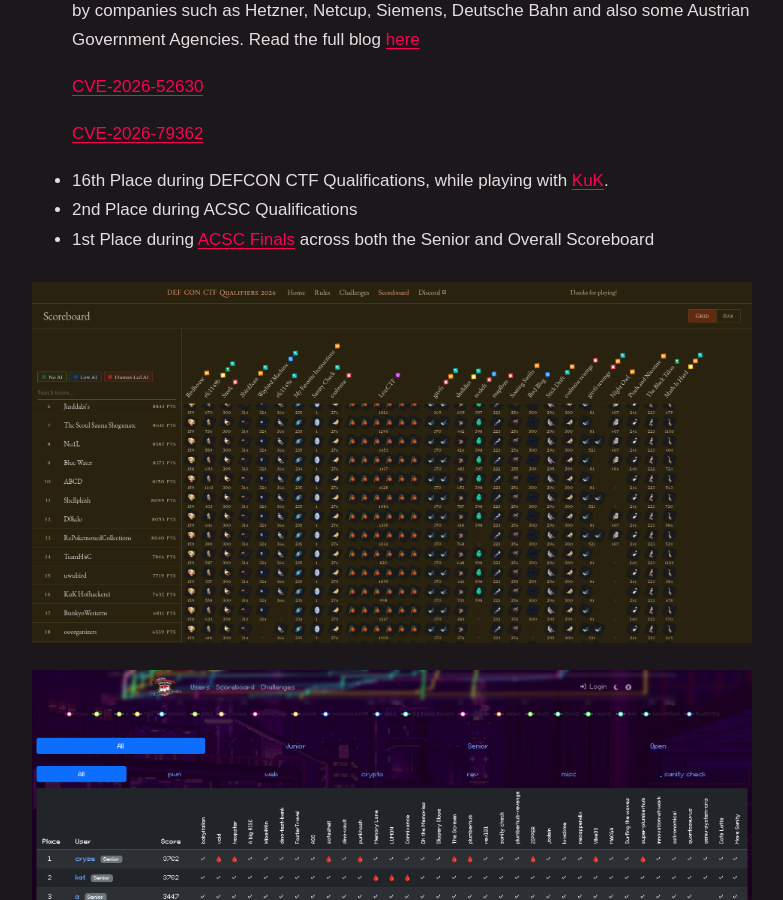
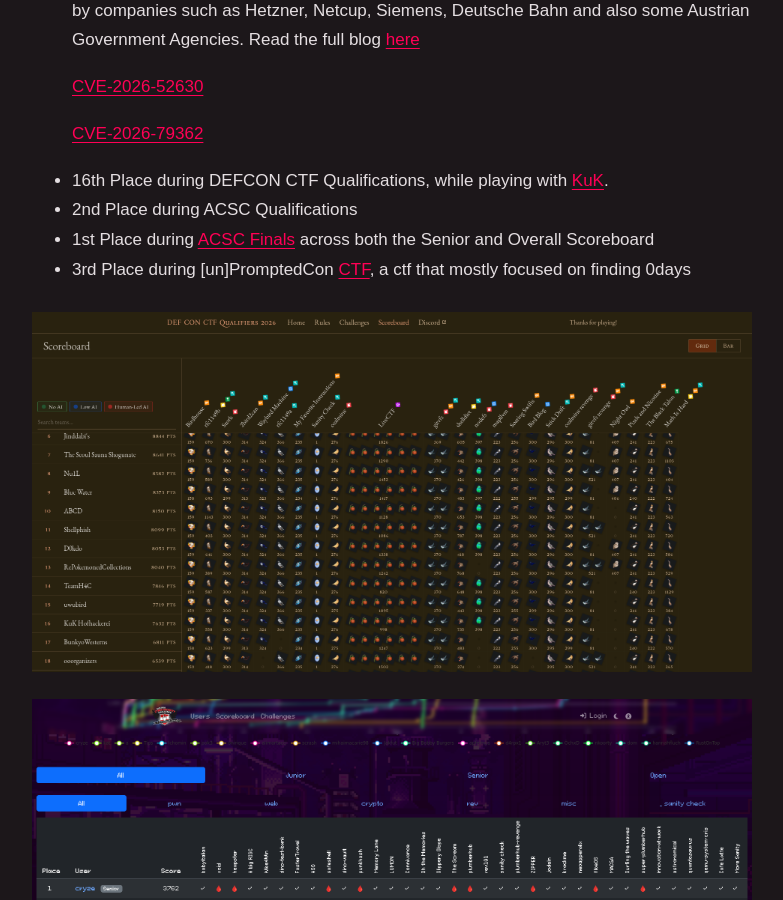
Before and after one commit to Katiemeows/katiemeows.github.io, a Jekyll site: the page built from _posts/2026-01-01-what-i-did.md, in a window 1280 px wide and 900 px high, scrolled down 621 px. Shown: the whole window, without its empty margins (248-1031 px from the left). Built offline with Jekyll 4.4.1, drawn with Linux system fonts in a browser that asks for light colours.

Commit message:
3rd place unpromptedcon aictf

```diff
--- a/_posts/2026-01-01-what-i-did.md
+++ b/_posts/2026-01-01-what-i-did.md
@@ -16,6 +16,7 @@ This page is more or less for myself, since not everything I did this year is wo
 * 16th Place during DEFCON CTF Qualifications, while playing with [KuK](https://hofhackerei.at/).
 * 2nd Place during ACSC Qualifications
 * 1st Place during [ACSC Finals](https://verbotengut.at/news/austria-cyber-security-challenge-2026/) across both the Senior and Overall Scoreboard
+* 3rd Place during [un]PromptedCon [CTF](https://ctf.unpromptedcon.org/scoreboard), a ctf that mostly focused on finding 0days
 
 ![ctf1]({{ 'assets/img/defcon-2026-quals.png' | relative_url }})
 ![ctf2]({{ 'assets/img/acsc-2026-quals.png' | relative_url }})
```
